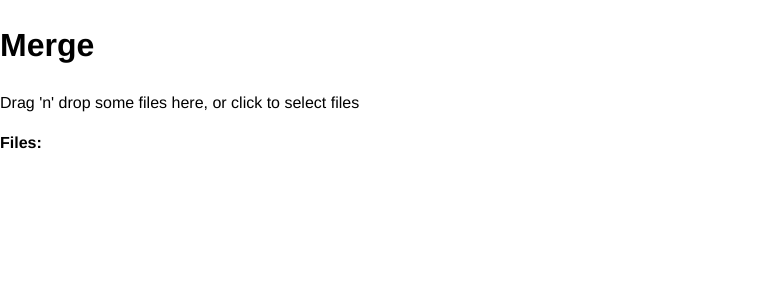
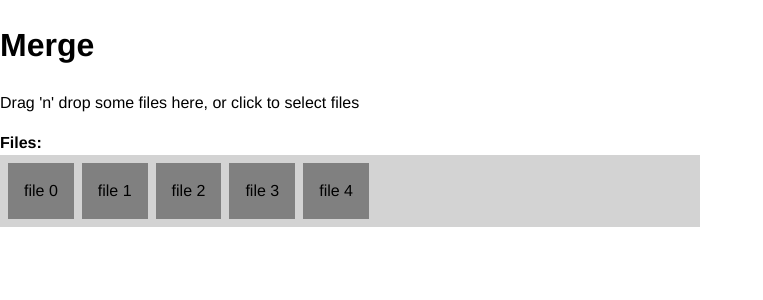
Before and after one commit to PDFcraft/pdfcraft-frontend, a React (Create React App) app: page /merge in a window 1280 px wide. Shown: the top 300 px of the page, without its empty margins (0-763 px from the left). Built offline with nearby package versions, Linux system fonts and the light colour scheme.

Commit message:
Feat: Horizontal Reorder pane

```diff
--- a/package.json
+++ b/package.json
@@ -8,10 +8,8 @@
     "@testing-library/user-event": "^13.5.0",
     "axios": "^0.25.0",
     "react": "^17.0.2",
-    "react-dnd": "^15.1.1",
-    "react-dnd-html5-backend": "^15.1.2",
+    "react-beautiful-dnd": "^13.1.0",
     "react-dom": "^17.0.2",
-    "react-drag-list": "^1.1.0",
     "react-dropzone": "^11.2.4",
     "react-router": "^6.2.1",
     "react-router-dom": "^6.2.1",
--- /dev/null
+++ b/src/component/DragItem.js
@@ -0,0 +1,107 @@
+import React, { Component } from 'react';
+import { DragDropContext, Droppable, Draggable } from 'react-beautiful-dnd';
+
+const getItems = count =>
+    Array.from({ length: count }, (v, k) => k).map(k => ({
+        id: `file-${k}`,
+        content: `file ${k}`,
+    }));
+
+// a little function to help us with reordering the result
+const reorder = (list, startIndex, endIndex) => {
+    const result = Array.from(list);
+    const [removed] = result.splice(startIndex, 1);
+    result.splice(endIndex, 0, removed);
+
+    return result;
+};
+
+const grid = 8;
+
+const getItemStyle = (isDragging, draggableStyle) => ({
+    // some basic styles to make the items look a bit nicer
+    userSelect: 'none',
+    padding: grid * 2,
+    margin: `0 ${grid}px 0 0`,
+
+    // change background colour if dragging
+    background: isDragging ? 'lightgreen' : 'grey',
+
+    // styles we need to apply on draggables
+    ...draggableStyle,
+});
+
+const getListStyle = isDraggingOver => ({
+    background: isDraggingOver ? 'lightblue' : 'lightgrey',
+    display: 'flex',
+    padding: grid,
+    overflow: 'auto',
+    width: "700px",
+});
+
+class DragItem extends Component {
+    constructor(props) {
+        super(props);
+        this.state = {
+            items: getItems(5)
+        };
+        this.onDragEnd = this.onDragEnd.bind(this);
+    }
+
+    onDragEnd(result) {
+        // dropped outside the list
+        if (!result.destination) {
+            return;
+        }
+
+        const items = reorder(
+            this.state.items,
+            result.source.index,
+            result.destination.index
+        );
+
+        this.setState({
+            items
+        });
+    }
+
+    // Normally you would want to split things out into separate components.
+    // But in this example everything is just done in one place for simplicity
+    render() {
+        return (
+            <div style={{ overflow: "scroll", height: 200 }}>
+                <DragDropContext onDragEnd={this.onDragEnd}>
+                    <Droppable droppableId="droppable" direction="horizontal">
+                        {(provided, snapshot) => (
+                            <div
+                                ref={provided.innerRef}
+                                style={getListStyle(snapshot.isDraggingOver, this.state.items.length)}
+                                {...provided.droppableProps}
+                            >
+                                {this.state.items.map((item, index) => (
+                                    <Draggable key={item.id} draggableId={item.id} index={index}>
+                                        {(provided, snapshot) => (
+                                            <div
+                                                ref={provided.innerRef}
+                                                {...provided.draggableProps}
+                                                {...provided.dragHandleProps}
+                                                style={getItemStyle(
+                                                    snapshot.isDragging,
+                                                    provided.draggableProps.style
+                                                )}
+                                            >
+                                                {item.content}
+                                            </div>
+                                        )}
+                                    </Draggable>
+                                ))}
+                                {provided.placeholder}
+                            </div>
+                        )}
+                    </Droppable>
+                </DragDropContext>
+            </div>
+        );
+    }
+}
+export default DragItem;
--- a/src/component/Merge.js
+++ b/src/component/Merge.js
@@ -1,4 +1,5 @@
 import React from "react";
+import DragItem from "./DragItem";
 import DropzoneComponent from "./DropzoneComponent";
 
 const Merge = () => {
@@ -6,6 +7,7 @@
         <div>
             <h1>Merge</h1>
             <DropzoneComponent />
+            <DragItem />
         </div>
     );
 };
```
Also changed, not shown: 1 other file (tests, documents, lock files or other folders).
